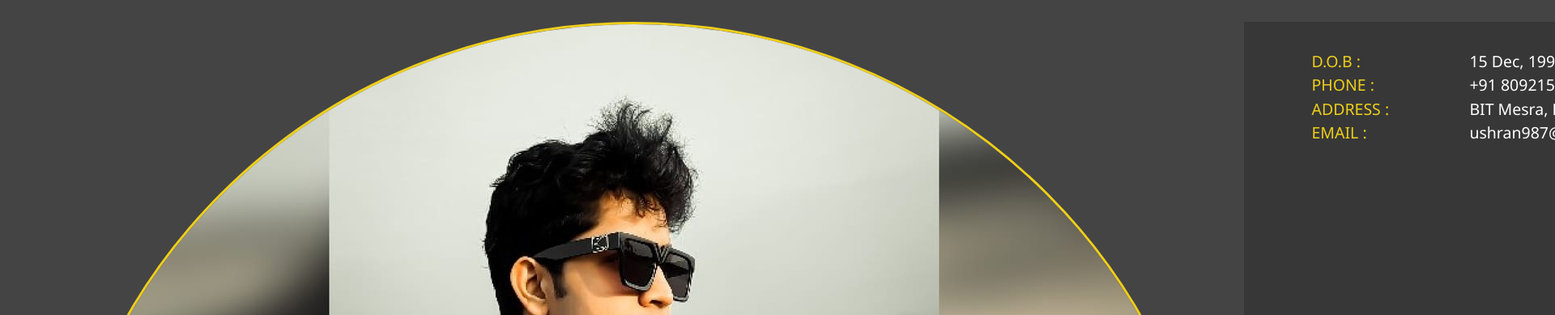
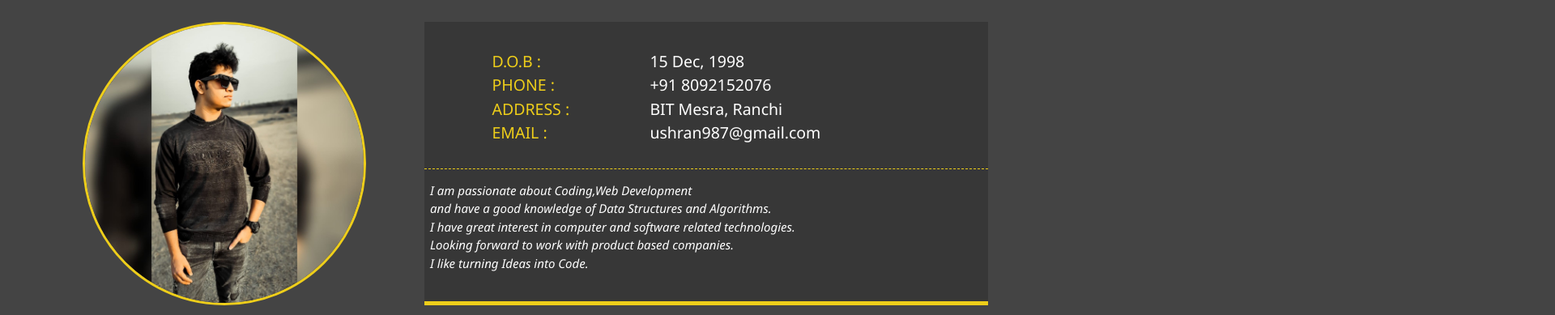
Before and after one commit to ugouhar/ugouhar.github.io, a website: page about.html in a window 1280 px wide. Shown: the part 227-616 px from the top of the page at 81% size, 1920 px wide, since content can reach past the window. Drawn offline with nearby package versions, Linux system fonts and the light colour scheme.

Commit message:
Changed picture width

```diff
--- a/css/main.css
+++ b/css/main.css
@@ -197,6 +197,9 @@ main {
     margin: auto;
     border-radius: 50%;
     border: 3px solid #eece1a; }
+    .bio-image{
+      width: 350px;
+    }
   .about-info .bio {
     display: grid;
     grid-template-areas: "tabular"
```
